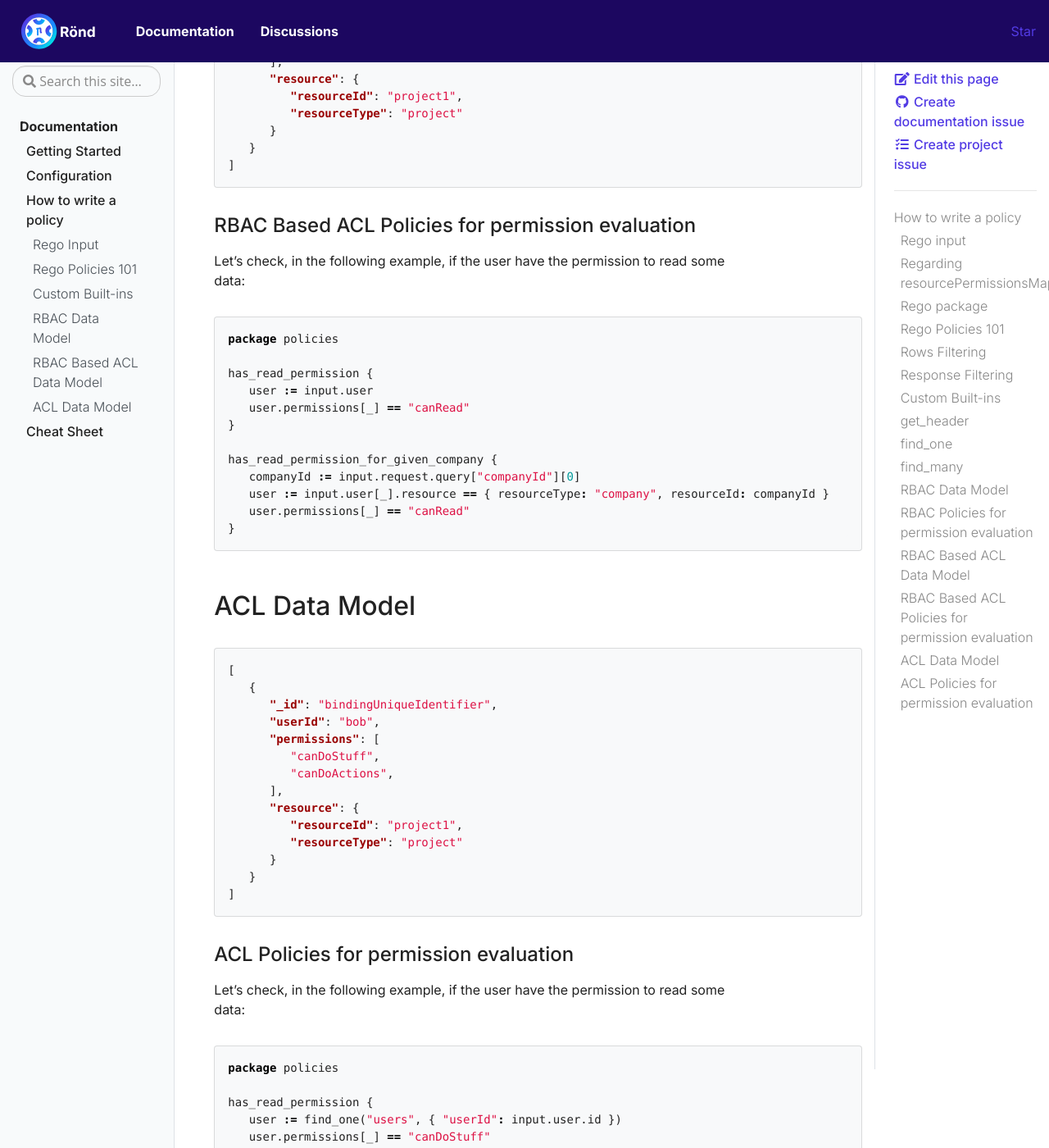
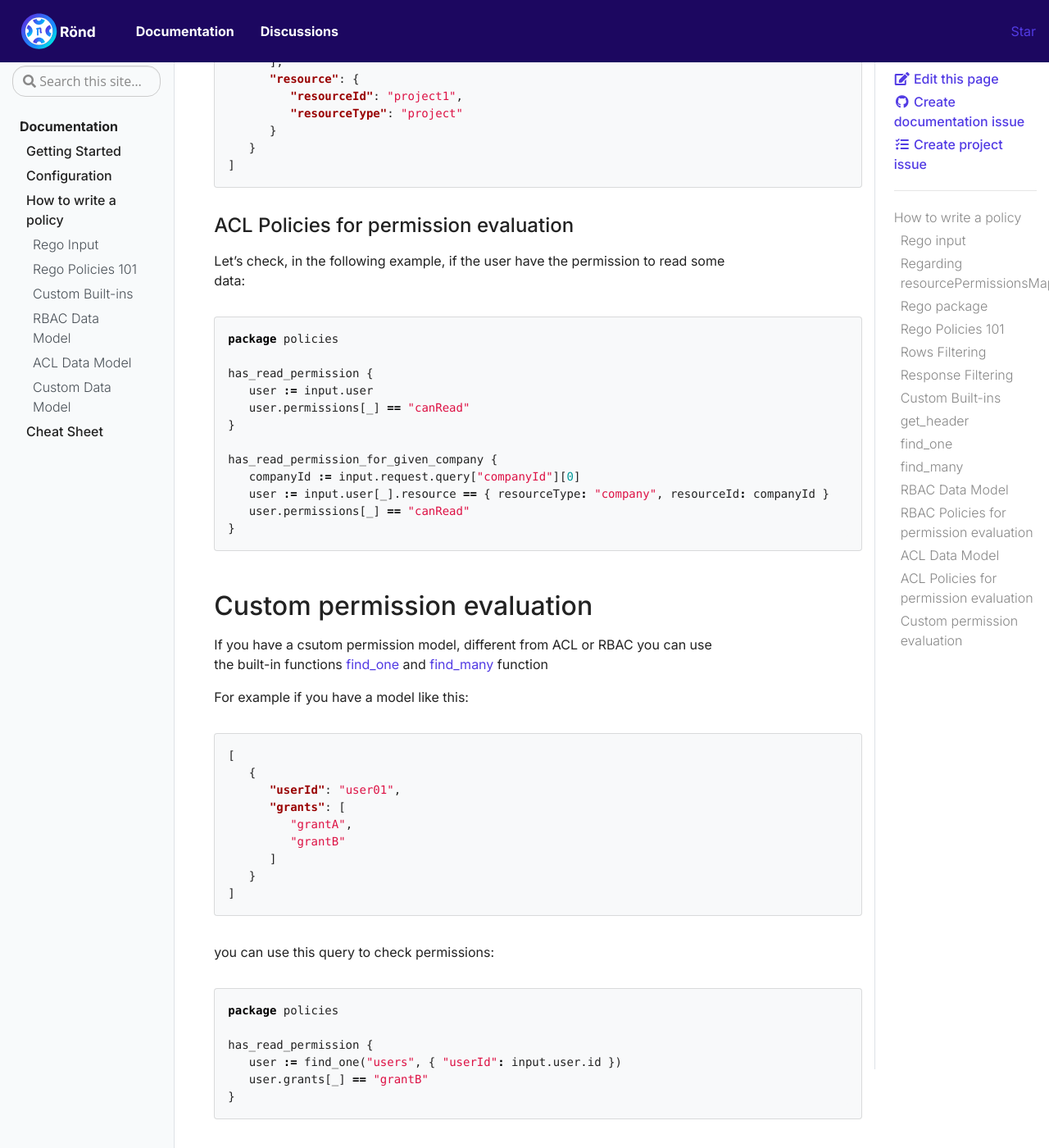
Before and after one commit to rond-authz/rond-authz.github.io, a Jekyll site: the page built from _docs/policy-integration.md, in a window 1280 px wide and 1400 px high, scrolled down 12160 px. Shown: the whole window at 82% size. Built offline with Jekyll 4.4.1, drawn with Linux system fonts in a browser that asks for light colours; some of the changed text lies outside the part shown.

Commit message:
ACL description and comparison with RBAC

````diff
--- a/_data/toc.yml
+++ b/_data/toc.yml
@@ -6,10 +6,11 @@
       children:
         - title: Overview
           url: "docs/getting-started#rönd-overview"
-        - title: RBAC
-          url: "docs/getting-started#rönd-and-rbac"
         - title: Capabilities
           url: "docs/getting-started#rönd-capabilities"
+        - title: Access Control System
+          url: "docs/getting-started#managing-access-control-system-with-rönd"
+
     - title: "Configuration"
       url: "docs/configuration"
       children:
@@ -38,9 +39,9 @@
           url: "docs/policy-integration#custom-built-ins"
         - title: RBAC Data Model
           url: "docs/policy-integration#rbac-data-model"
-        - title: RBAC Based ACL Data Model
-          url: "docs/policy-integration#rbac-based-acl-data-model"
         - title: ACL Data Model
           url: "docs/policy-integration#acl-data-model"
+        - title: Custom Data Model
+          url: "docs/policy-integration#custom-permission-evaluation"
     - title: "Cheat Sheet"
       url: "docs/cheat-sheet"
--- a/_docs/getting-started.md
+++ b/_docs/getting-started.md
@@ -28,10 +28,6 @@
   content="Rönd can also be used in standalone mode. In this scenario, services must explicitly contact Rönd to perform authorization rule evaluation. Further information about this are available in the [configuration page](/docs/configuration)."
 %}
 
-## Rönd and RBAC
-
-In addition to simple request-based authorization rules, Rönd provides the means for implementing a full-fledged RBAC solution. Rönd uses MongoDB to store Roles and Bindings, and allows you to write policies on user roles permissions and bindings.
-
 ## Rönd capabilities
 
 Rönd evaluated policy can be used to perform three different actions:
@@ -39,3 +35,42 @@
 - Allow or block API invocations;
 - Generate queries to filter data (currently supported syntax is MongoDB);
 - Modify the response payload (only supported for JSON bodies).
+
+## Managing Access Control System with Rönd
+### RBAC
+
+Rönd provides the means for implementing a full-fledged RBAC solution. Rönd uses MongoDB to store Roles and Bindings, and allows you to write policies on user roles permissions and bindings. To start using RBAC see [the guide here](docs/policy-integration#rbac-data-model).
+
+### ACL
+Rönd provides the means for implementing a full-fledged ACL solution. Rönd uses MongoDB to store User, Groups and Permissions. Rönd allows you to write policies on user roles and permissions. To start using ACL see [the guide here](docs/policy-integration#acl-data-model).
+
+
+### ACL vs RBAC
+
+ALC (Access Control List) and RBAC (Role-Based Access Control) are two popular access control systems used in computer security to ensure that only authorized individuals have access to resources. Here's a comparison between ALC and RBAC:
+
+* Conceptual Difference: ALC is a permission-based access control system, which means it grants access based on a user's permission to access a particular resource. In contrast, RBAC is a role-based access control system, which means it grants access based on a user's role or job function within the organization.
+
+* Complexity: ALC is a simpler access control system as compared to RBAC, as it only focuses on granting permissions to users on a per-resource basis. RBAC, on the other hand, is more complex, as it involves assigning roles to users and mapping those roles to permissions.
+
+* Flexibility: ALC is less flexible compared to RBAC. As permissions are granted on a per-resource basis, it is challenging to manage large-scale systems with numerous resources and many users. In contrast, RBAC provides greater flexibility as it allows for the assignment of roles to users and the grouping of permissions based on job functions or departmental needs.
+
+* Scalability: ALC is not scalable to a large number of users and resources, as managing permissions for every resource can be challenging. In contrast, RBAC is designed to handle larger systems with multiple users and resources, as it groups users by their roles and permissions by job function.
+
+* Administration: ALC is more challenging to administer as permissions are managed on a per-resource basis. In contrast, RBAC is easier to administer as permissions are managed by roles, which can be assigned to groups of users.
+
+Overall, RBAC is a more sophisticated and flexible access control system, ideal for larger organizations with many resources and users. ALC is a simpler system, suited for smaller organizations with fewer resources and users.
+
+| Capability  | ACL | RBAC |
+|-------------|-----|------|
+| Simplicity  | ✅  |  ❌   |
+| Flexibility | ❌  | ✅   |
+| Scalability | ❌  | ✅   |
+| Administration | ✅  | ❌   |
+| -------------- |---- | ----- |
+
+### References
+* Wikipedia - [Role-based Access Control](https://en.wikipedia.org/wiki/Role-based_access_control)
+* Wikipedia - [Access Control List](https://en.wikipedia.org/wiki/Access-control_list)
+* Geeks For Geeks - [ACL](https://www.geeksforgeeks.org/access-lists-acl/)
+* Imperva - [RBAC](https://www.imperva.com/learn/data-security/role-based-access-control-rbac/)
--- a/_docs/policy-integration.md
+++ b/_docs/policy-integration.md
@@ -460,9 +460,9 @@
 }
 ```
 
-## RBAC Based ACL Data Model
+## ACL Data Model
 
-You can use a the [binding association collection](#bindings) to rapresent a ACL data model, in this case you could only use the following fields:
+You can use a the [binding association collection](#bindings) to represent a ACL data model, in this case you could only use the following fields:
 
 - **bindingId** (string, required): **_unique_** id of the binding
 - **subject** (string array): list of user ids, _usually contains only one subject_
@@ -488,7 +488,7 @@
 ]
 ```
 
-### RBAC Based ACL Policies for permission evaluation
+### ACL Policies for permission evaluation
 
 Let's check, in the following example, if the user have the permission to read some data:
 ```rego
@@ -506,33 +506,30 @@
 }
 ```
 
-## ACL Data Model
+## Custom permission evaluation
 
-```json
+If you have a csutom permission model, different from ACL or RBAC you can use the built-in functions [find_one](/docs/policy-integration#custom-built-ins) and [find_many](/docs/policy-integration#custom-built-ins) function
+
+For example if you have a model like this:
+``` json
 [
    {
-      "_id": "bindingUniqueIdentifier",
-      "userId": "bob",
-      "permissions": [
-         "canDoStuff",
-         "canDoActions",
-      ],
-      "resource": {
-         "resourceId": "project1",
-         "resourceType": "project"
-      }
+      "userId": "user01",
+      "grants": [
+         "grantA",
+         "grantB"
+      ]
    }
 ]
 ```
 
-### ACL Policies for permission evaluation
+you can use this query to check permissions:
 
-Let's check, in the following example, if the user have the permission to read some data:
 ```rego
 package policies
 
 has_read_permission {
    user := find_one("users", { "userId": input.user.id })
-   user.permissions[_] == "canDoStuff"
+   user.grants[_] == "grantB"
 }
 ```
````
